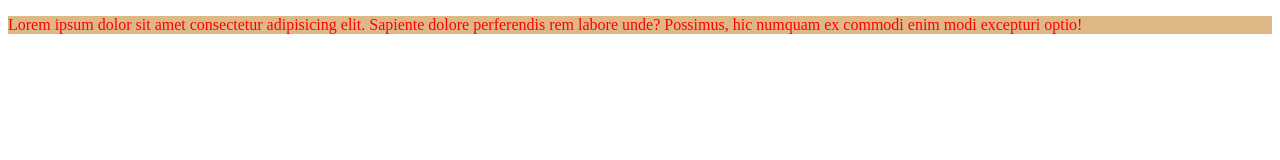
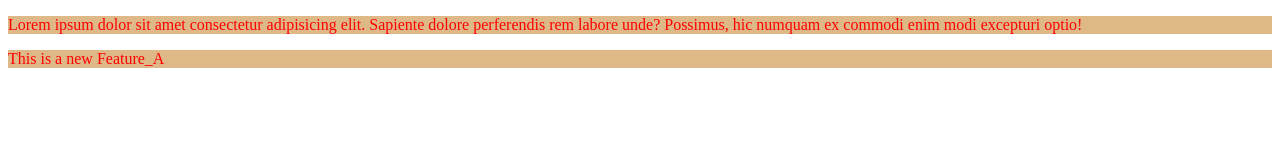
Before and after one commit to vivek-TechInfo/portfolio, a plain HTML site: page index.html in a window 1280 px wide. Drawn offline with Linux system fonts and the light colour scheme.

Commit message:
Add new Feature

```diff
--- a/index.html
+++ b/index.html
@@ -8,5 +8,7 @@
 </head>
 <body>
     <p>Lorem ipsum dolor sit amet consectetur adipisicing elit. Sapiente dolore perferendis rem labore unde? Possimus, hic numquam ex commodi enim modi excepturi optio!</p>
+
+    <p>This is a new Feature_A</p>
 </body>
 </html>
```
